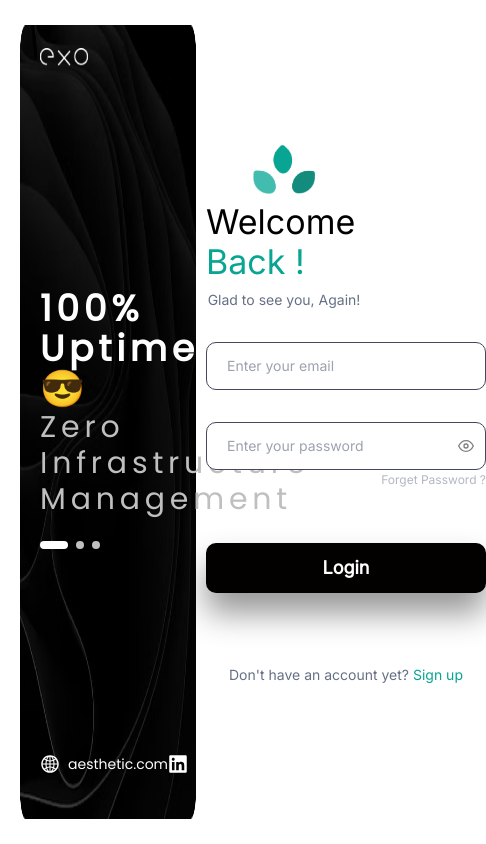
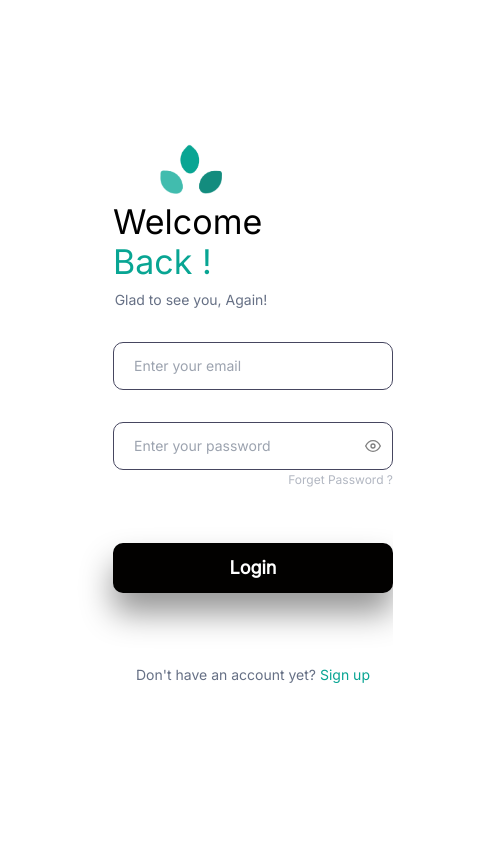
Before and after one commit to NamanRajputXXI/aesthisia-assignment, a React (Create React App) app: page / in a window 390 px wide. Shown: the whole page, 486 px wide, since content can reach past the window. Built offline with nearby package versions, Linux system fonts and the light colour scheme.

Commit message:
ui: make mobile responsive in addition

```diff
--- a/src/App.tsx
+++ b/src/App.tsx
@@ -3,7 +3,7 @@ import SignInCard from "./components/SignInCard";
 
 const App: React.FC = () => {
   return (
-    <div className="bg-[#ffffff] flex justify-between h-screen w-screen items-center p-5">
+    <div className="bg-[#ffffff] flex md:justify-between justify-center h-screen w-screen items-center p-5">
       <SignInCard />
       <SignForm />
     </div>
--- a/src/components/SignInCard.tsx
+++ b/src/components/SignInCard.tsx
@@ -7,8 +7,12 @@ import exo from "../assets/images/exo.png";
 const SignInCard: React.FC = () => {
   return (
     <>
-      <img src={image} alt="image" className="relative h-[94vh] w-[45vw]" />
-      <div className="absolute flex flex-col justify-between w-[42vw] font-Poppins h-[86vh] text-white transform top-12 left-10">
+      <img
+        src={image}
+        alt="image"
+        className="relative h-[94vh] w-[45vw] md:flex hidden"
+      />
+      <div className="absolute md:flex hidden flex-col justify-between w-[42vw] font-Poppins h-[86vh] text-white transform top-12 left-10">
         <img src={exo} alt="exo" className="w-12 h-5" />
         <div className="mt-4 letter tracking-[0.3em]">
           <h1 className="font-[600] text-4xl">100% Uptime😎</h1>
```
